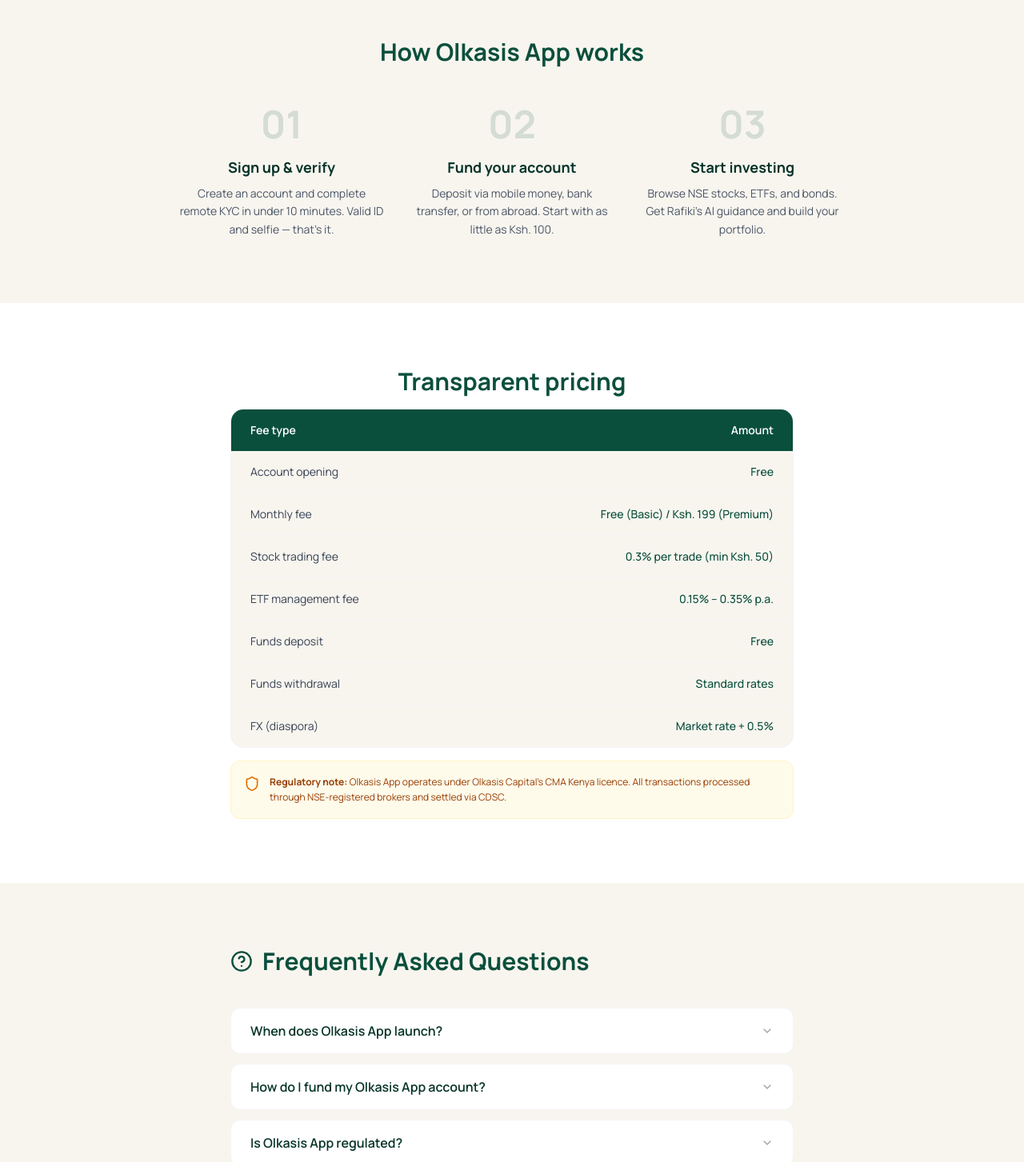
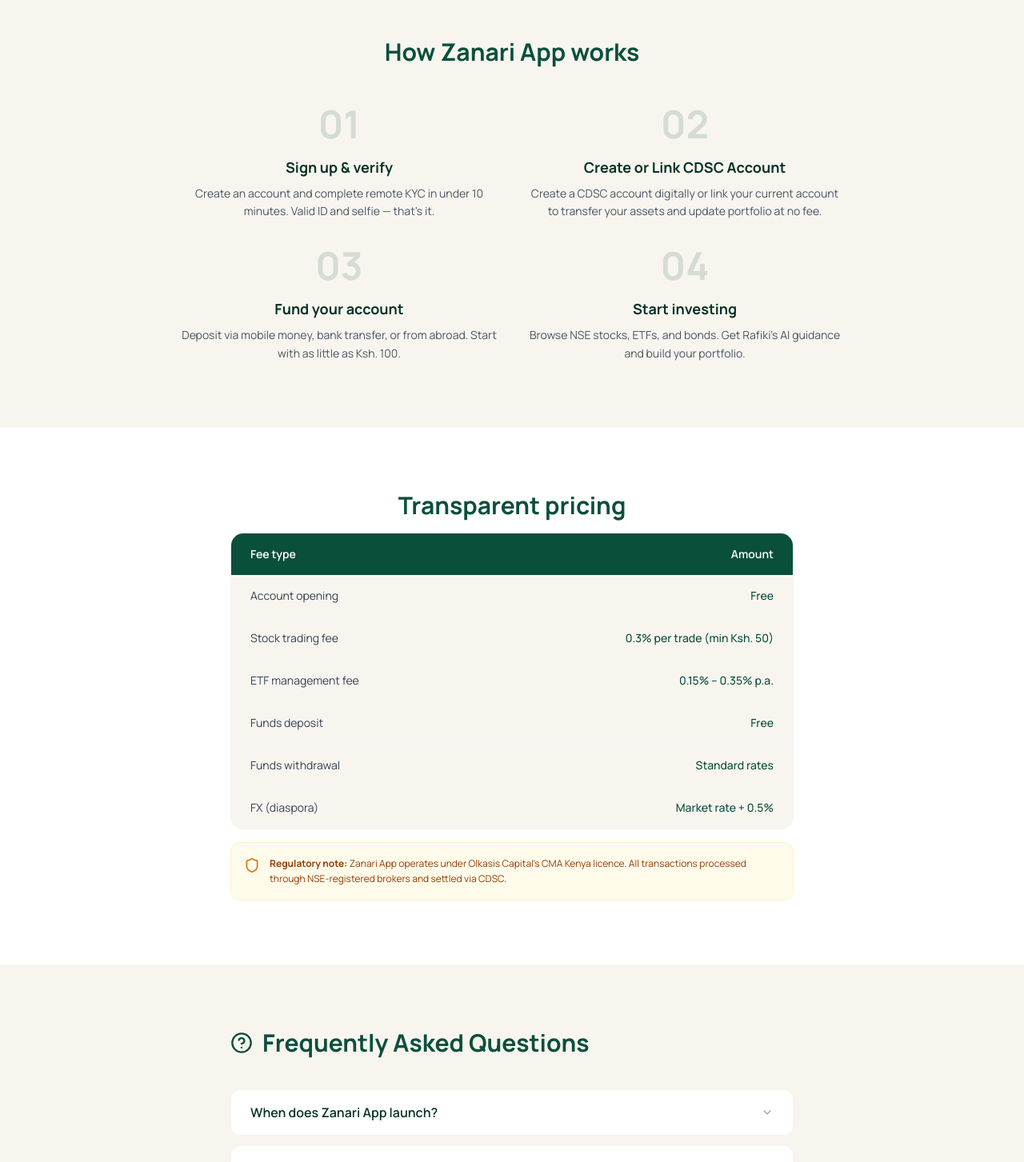
Before and after one commit to madgenius1/olkasiswebtest, a Next.js app: page /products/zanari-app in a window 1280 px wide. Shown: the part 1160-2613 px from the top of the page at 80% size. Built offline with nearby package versions, Linux system fonts and the light colour scheme.

Commit message:
Modified src/app/products/zanari-app/page.tsx

```diff
--- a/src/app/products/zanari-app/page.tsx
+++ b/src/app/products/zanari-app/page.tsx
@@ -1,29 +1,68 @@
 "use client";
 import { useState } from "react";
-import { ArrowRight, Zap, BarChart3, Star, BookOpen, Shield, HelpCircle, ChevronDown } from "lucide-react";
+import {
+  ArrowRight,
+  Zap,
+  BarChart3,
+  Star,
+  BookOpen,
+  Shield,
+  HelpCircle,
+  ChevronDown,
+} from "lucide-react";
 import Button from "@/components/ui/Button";
 import FormAlert from "@/components/ui/FormAlert";
 import { submitForm } from "@/lib/utils";
 
 const faqs = [
-  { q: "When does Olkasis App launch?", a: "We are targeting a Q4 2026 launch for Kenya. Join the waitlist to be first in line and receive exclusive founding member benefits." },
-  { q: "How do I fund my Olkasis App account?", a: "Olkasis App is built natively with mobile money integration. You can also fund via bank transfer or digital means. Minimum deposit is Ksh. 100." },
-  { q: "Is Olkasis App regulated?", a: "Yes. Olkasis App will operate under Olkasis Capital's CMA Kenya licence and CDSC registration. All transactions are fully compliant with NSE and CDSC requirements." },
-  { q: "Can I invest from outside Kenya?", a: "Yes — Olkasis App supports diaspora investors via remote KYC and accepts USD, GBP, and EUR deposits alongside Ksh." },
-  { q: "What is Rafiki?", a: "Rafiki (Swahili for 'friend') is Olkasis App's built-in AI investment advisor. It provides personalised portfolio guidance, market insights, and financial education." },
+  {
+    q: "When does Zanari App launch?",
+    a: "We are targeting a Q4 2026 launch for Kenya. Join the waitlist to be first in line and receive exclusive founding member benefits.",
+  },
+  {
+    q: "How do I fund my Zanari App account?",
+    a: "Zanari App is built natively with mobile money integration. You can also fund via bank transfer or digital means. Minimum deposit is Ksh. 100.",
+  },
+  {
+    q: "Is Zanari App regulated?",
+    a: "Yes. Zanari App will operate under Olkasis Capital's CMA Kenya licence and CDSC registration. All transactions are fully compliant with NSE and CDSC requirements.",
+  },
+  {
+    q: "Can I invest from outside Kenya?",
+    a: "Yes — Zanari App supports diaspora investors via remote KYC and accepts USD, GBP, and EUR deposits alongside Ksh.",
+  },
+  {
+    q: "What is Rafiki?",
+    a: "Rafiki (Swahili for 'friend') is Zanari App's built-in AI investment advisor. It provides personalised portfolio guidance, market insights, and financial education.",
+  },
 ];
 
 export default function OlkasisPage() {
   const [open, setOpen] = useState<number | null>(null);
-  const [form, setForm] = useState({ name: "", email: "", phone: "", type: "", country: "" });
-  const [formState, setFormState] = useState<{ status: "idle" | "loading" | "done"; success?: boolean; message?: string }>({ status: "idle" });
+  const [form, setForm] = useState({
+    name: "",
+    email: "",
+    phone: "",
+    type: "",
+    country: "",
+  });
+  const [formState, setFormState] = useState<{
+    status: "idle" | "loading" | "done";
+    success?: boolean;
+    message?: string;
+  }>({ status: "idle" });
 
   const handleSubmit = async (e: React.FormEvent) => {
     e.preventDefault();
     setFormState({ status: "loading" });
     const result = await submitForm("/api/waitlist", form);
-    setFormState({ status: "done", success: result.success, message: result.message });
-    if (result.success) setForm({ name: "", email: "", phone: "", type: "", country: "" });
+    setFormState({
+      status: "done",
+      success: result.success,
+      message: result.message,
+    });
+    if (result.success)
+      setForm({ name: "", email: "", phone: "", type: "", country: "" });
   };
 
   return (
@@ -34,13 +73,28 @@
             Flagship Product
           </div>
           <h1 className="text-5xl lg:text-6xl font-bold text-white mb-6">
-            Olkasis App.<br /><span className="text-[#c9a84c]">Invest in Kenya and Africa.</span><br />From your phone.
+            Zanari App.
+            <br />
+            <span className="text-[#c9a84c]">Invest in Kenya and Africa.</span>
+            <br />
+            From your phone.
           </h1>
           <p className="text-white/70 text-xl leading-relaxed max-w-2xl mb-8">
-            Kenya&apos;s most accessible retail investment platform. Mobile Money, Bank, and Digital funding, NSE stocks, ETFs, and Rafiki, your AI advisor — all in one app.
+            Kenya&apos;s most accessible retail investment platform. Mobile
+            Money, Bank, and Digital funding, NSE stocks, ETFs, and Rafiki, your
+            AI advisor — all in one app.
           </p>
           <div className="flex flex-wrap gap-4 items-center">
-            <Button variant="secondary" size="lg" className="gap-2" onClick={() => document.getElementById("waitlist")?.scrollIntoView({ behavior: "smooth" })}>
+            <Button
+              variant="secondary"
+              size="lg"
+              className="gap-2"
+              onClick={() =>
+                document
+                  .getElementById("waitlist")
+                  ?.scrollIntoView({ behavior: "smooth" })
+              }
+            >
               Join the Waitlist <ArrowRight className="w-5 h-5" />
             </Button>
             <div className="flex items-center gap-3 text-white/50 text-sm">
@@ -54,13 +108,31 @@
 
       <section className="bg-white py-20">
         <div className="max-w-6xl mx-auto px-4 sm:px-6 lg:px-8">
-          <h2 className="text-3xl font-bold text-[#0a4f3c] mb-12 text-center">Everything you need to invest in Africa</h2>
+          <h2 className="text-3xl font-bold text-[#0a4f3c] mb-12 text-center">
+            Everything you need to invest in Africa
+          </h2>
           <div className="grid sm:grid-cols-2 lg:grid-cols-4 gap-6">
             {[
-              { Icon: Zap, title: "Multiple Funding Options", desc: "Seamlessly Deposit and withdraw in seconds. Minimum Ksh. 100. No bank account required." },
-              { Icon: BarChart3, title: "NSE Stocks & ETFs", desc: "Full access to NSE-listed equities, government bonds, and curated African ETFs." },
-              { Icon: Star, title: "AI Advisor Rafiki", desc: "Your personal AI investment advisor. Personalised portfolio guidance, risk profiling, and 24/7 market insights." },
-              { Icon: BookOpen, title: "Learning Hub", desc: "Financial education built into the app. From 'What is a stock?' to advanced portfolio theory." },
+              {
+                Icon: Zap,
+                title: "Multiple Funding Options",
+                desc: "Seamlessly Deposit and withdraw in seconds. Minimum Ksh. 100. No bank account required.",
+              },
+              {
+                Icon: BarChart3,
+                title: "NSE Stocks & ETFs",
+                desc: "Full access to NSE-listed equities, government bonds, and curated African ETFs.",
+              },
+              {
+                Icon: Star,
+                title: "AI Advisor Rafiki",
+                desc: "Your personal AI investment advisor. Personalised portfolio guidance, risk profiling, and 24/7 market insights.",
+              },
+              {
+                Icon: BookOpen,
+                title: "Learning Hub",
+                desc: "Financial education built into the app. From 'What is a stock?' to advanced portfolio theory.",
+              },
             ].map(({ Icon, title, desc }) => (
               <div key={title} className="bg-[#f8f5ef] rounded-2xl p-6">
                 <div className="w-10 h-10 bg-[#0a4f3c] rounded-xl flex items-center justify-center mb-4">
@@ -76,16 +148,39 @@
 
       <section className="bg-[#f8f5ef] py-20">
         <div className="max-w-4xl mx-auto px-4 sm:px-6 lg:px-8 text-center">
-          <h2 className="text-3xl font-bold text-[#0a4f3c] mb-12">How Olkasis App works</h2>
-          <div className="grid sm:grid-cols-3 gap-8">
+          <h2 className="text-3xl font-bold text-[#0a4f3c] mb-12">
+            How Zanari App works
+          </h2>
+          <div className="grid sm:grid-cols-2 gap-8">
             {[
-              { step: "01", title: "Sign up & verify", desc: "Create an account and complete remote KYC in under 10 minutes. Valid ID and selfie — that's it." },
-              { step: "02", title: "Fund your account", desc: "Deposit via mobile money, bank transfer, or from abroad. Start with as little as Ksh. 100." },
-              { step: "03", title: "Start investing", desc: "Browse NSE stocks, ETFs, and bonds. Get Rafiki's AI guidance and build your portfolio." },
+              {
+                step: "01",
+                title: "Sign up & verify",
+                desc: "Create an account and complete remote KYC in under 10 minutes. Valid ID and selfie — that's it.",
+              },
+              {
+                step: "02",
+                title: "Create or Link CDSC Account",
+                desc: "Create a CDSC account digitally or link your current account to transfer your assets and update portfolio at no fee.",
+              },
+              {
+                step: "03",
+                title: "Fund your account",
+                desc: "Deposit via mobile money, bank transfer, or from abroad. Start with as little as Ksh. 100.",
+              },
+              {
+                step: "04",
+                title: "Start investing",
+                desc: "Browse NSE stocks, ETFs, and bonds. Get Rafiki's AI guidance and build your portfolio.",
+              },
             ].map(({ step, title, desc }) => (
               <div key={step} className="text-center">
-                <div className="text-5xl font-bold text-[#0a4f3c]/15 mb-4">{step}</div>
-                <h3 className="font-bold text-[#063328] text-lg mb-2">{title}</h3>
+                <div className="text-5xl font-bold text-[#0a4f3c]/15 mb-4">
+                  {step}
+                </div>
+                <h3 className="font-bold text-[#063328] text-lg mb-2">
+                  {title}
+                </h3>
                 <p className="text-gray-600 text-sm leading-relaxed">{desc}</p>
               </div>
             ))}
@@ -95,28 +190,36 @@
 
       <section className="bg-white py-20">
         <div className="max-w-3xl mx-auto px-4 sm:px-6 lg:px-8">
-          <h2 className="text-3xl font-bold text-[#0a4f3c] mb-4 text-center">Transparent pricing</h2>
+          <h2 className="text-3xl font-bold text-[#0a4f3c] mb-4 text-center">
+            Transparent pricing
+          </h2>
           <div className="bg-[#f8f5ef] rounded-2xl overflow-hidden border border-gray-100">
             <table className="w-full text-sm">
               <thead>
                 <tr className="bg-[#0a4f3c] text-white">
-                  <th className="text-left px-6 py-4 font-semibold">Fee type</th>
+                  <th className="text-left px-6 py-4 font-semibold">
+                    Fee type
+                  </th>
                   <th className="text-right px-6 py-4 font-semibold">Amount</th>
                 </tr>
               </thead>
               <tbody className="divide-y divide-gray-100">
                 {[
                   ["Account opening", "Free"],
-                  ["Monthly fee", "Free (Basic) / Ksh. 199 (Premium)"],
                   ["Stock trading fee", "0.3% per trade (min Ksh. 50)"],
                   ["ETF management fee", "0.15% – 0.35% p.a."],
                   ["Funds deposit", "Free"],
                   ["Funds withdrawal", "Standard rates"],
                   ["FX (diaspora)", "Market rate + 0.5%"],
                 ].map(([label, value]) => (
-                  <tr key={label} className="hover:bg-white/60 transition-colors">
+                  <tr
+                    key={label}
+                    className="hover:bg-white/60 transition-colors"
+                  >
                     <td className="px-6 py-4 text-gray-700">{label}</td>
-                    <td className="px-6 py-4 text-right font-medium text-[#0a4f3c]">{value}</td>
+                    <td className="px-6 py-4 text-right font-medium text-[#0a4f3c]">
+                      {value}
+                    </td>
                   </tr>
                 ))}
               </tbody>
@@ -125,7 +228,9 @@
           <div className="flex items-start gap-3 mt-4 p-4 bg-amber-50 border border-amber-100 rounded-xl">
             <Shield className="w-5 h-5 text-amber-600 flex-shrink-0 mt-0.5" />
             <p className="text-amber-800 text-xs leading-relaxed">
-              <strong>Regulatory note:</strong> Olkasis App operates under Olkasis Capital&apos;s CMA Kenya licence. All transactions processed through NSE-registered brokers and settled via CDSC.
+              <strong>Regulatory note:</strong> Zanari App operates under
+              Olkasis Capital&apos;s CMA Kenya licence. All transactions
+              processed through NSE-registered brokers and settled via CDSC.
             </p>
           </div>
         </div>
@@ -135,17 +240,30 @@
         <div className="max-w-3xl mx-auto px-4 sm:px-6 lg:px-8">
           <div className="flex items-center gap-3 mb-10">
             <HelpCircle className="w-7 h-7 text-[#0a4f3c]" />
-            <h2 className="text-3xl font-bold text-[#0a4f3c]">Frequently Asked Questions</h2>
+            <h2 className="text-3xl font-bold text-[#0a4f3c]">
+              Frequently Asked Questions
+            </h2>
           </div>
           <div className="space-y-3">
             {faqs.map((faq, i) => (
-              <div key={i} className="bg-white rounded-xl border border-gray-100 overflow-hidden">
-                <button className="w-full flex items-center justify-between px-6 py-4 text-left font-semibold text-[#063328] hover:bg-[#f8f5ef] transition-colors"
-                  onClick={() => setOpen(open === i ? null : i)}>
+              <div
+                key={i}
+                className="bg-white rounded-xl border border-gray-100 overflow-hidden"
+              >
+                <button
+                  className="w-full flex items-center justify-between px-6 py-4 text-left font-semibold text-[#063328] hover:bg-[#f8f5ef] transition-colors"
+                  onClick={() => setOpen(open === i ? null : i)}
+                >
                   {faq.q}
-                  <ChevronDown className={`w-4 h-4 text-gray-400 transition-transform ${open === i ? "rotate-180" : ""}`} />
+                  <ChevronDown
+                    className={`w-4 h-4 text-gray-400 transition-transform ${open === i ? "rotate-180" : ""}`}
+                  />
                 </button>
-                {open === i && <div className="px-6 pb-4 text-gray-600 text-sm leading-relaxed">{faq.a}</div>}
+                {open === i && (
+                  <div className="px-6 pb-4 text-gray-600 text-sm leading-relaxed">
+                    {faq.a}
+                  </div>
+                )}
               </div>
             ))}
           </div>
@@ -154,57 +272,130 @@
 
       <section id="waitlist" className="bg-[#063328] py-20">
         <div className="max-w-xl mx-auto px-4 sm:px-6 lg:px-8 text-center">
-          <h2 className="text-4xl font-bold text-white mb-3">Join the Olkasis App Waitlist</h2>
-          <p className="text-white/60 mb-8">Be among the first to access Kenya&apos;s most ambitious investment platform.</p>
+          <h2 className="text-4xl font-bold text-white mb-3">
+            Join the Zanari App Waitlist
+          </h2>
+          <p className="text-white/60 mb-8">
+            Be among the first to access Kenya&apos;s most ambitious investment
+            platform.
+          </p>
           {formState.status === "done" && formState.message && (
-            <div className="mb-6"><FormAlert type={formState.success ? "success" : "error"} message={formState.message} onClose={() => setFormState({ status: "idle" })} /></div>
+            <div className="mb-6">
+              <FormAlert
+                type={formState.success ? "success" : "error"}
+                message={formState.message}
+                onClose={() => setFormState({ status: "idle" })}
+              />
+            </div>
           )}
           <form onSubmit={handleSubmit} className="space-y-3 text-left">
             {[
               { id: "name", label: "Full name", type: "text", required: true },
-              { id: "email", label: "Email address", type: "email", required: true },
-              { id: "phone", label: "Phone number", type: "tel", required: false },
+              {
+                id: "email",
+                label: "Email address",
+                type: "email",
+                required: true,
+              },
+              {
+                id: "phone",
+                label: "Phone number",
+                type: "tel",
+                required: false,
+              },
             ].map((field) => (
               <div key={field.id}>
-                <label className="block text-white/70 text-sm mb-1">{field.label}</label>
+                <label className="block text-white/70 text-sm mb-1">
+                  {field.label}
+                </label>
                 <input
                   title="select"
-                  type={field.type} required={field.required} value={form[field.id as keyof typeof form]} onChange={(e) => setForm({ ...form, [field.id]: e.target.value })}
-                  className="w-full px-4 py-3 rounded-xl bg-white/10 border border-white/20 text-white placeholder-white/30 focus:outline-none focus:border-[#c9a84c]" />
+                  type={field.type}
+                  required={field.required}
+                  value={form[field.id as keyof typeof form]}
+                  onChange={(e) =>
+                    setForm({ ...form, [field.id]: e.target.value })
+                  }
+                  className="w-full px-4 py-3 rounded-xl bg-white/10 border border-white/20 text-white placeholder-white/30 focus:outline-none focus:border-[#c9a84c]"
+                />
               </div>
             ))}
             <div>
-              <label className="block text-white/70 text-sm mb-1">Country</label>
+              <label className="block text-white/70 text-sm mb-1">
+                Country
+              </label>
               <select
-              title="select"
-              value={form.country} onChange={(e) => setForm({ ...form, country: e.target.value })}
-                className="w-full px-4 py-3 rounded-xl bg-white/10 border border-white/20 text-white focus:outline-none focus:border-[#c9a84c] appearance-none">
-                <option value="" className="bg-[#063328]">Select country</option>
-                <option value="KE" className="bg-[#063328]">Kenya</option>
-                <option value="UG" className="bg-[#063328]">Uganda</option>
-                <option value="TZ" className="bg-[#063328]">Tanzania</option>
-                <option value="TZ" className="bg-[#063328]">Rwanda</option>
-                <option value="GB" className="bg-[#063328]">United Kingdom</option>
-                <option value="US" className="bg-[#063328]">United States</option>
-                <option value="CA" className="bg-[#063328]">Canada</option>
-                <option value="AU" className="bg-[#063328]">Australia</option>
-                <option value="other" className="bg-[#063328]">Other</option>
+                title="select"
+                value={form.country}
+                onChange={(e) => setForm({ ...form, country: e.target.value })}
+                className="w-full px-4 py-3 rounded-xl bg-white/10 border border-white/20 text-white focus:outline-none focus:border-[#c9a84c] appearance-none"
+              >
+                <option value="" className="bg-[#063328]">
+                  Select country
+                </option>
+                <option value="KE" className="bg-[#063328]">
+                  Kenya
+                </option>
+                <option value="UG" className="bg-[#063328]">
+                  Uganda
+                </option>
+                <option value="TZ" className="bg-[#063328]">
+                  Tanzania
+                </option>
+                <option value="TZ" className="bg-[#063328]">
+                  Rwanda
+                </option>
+                <option value="GB" className="bg-[#063328]">
+                  United Kingdom
+                </option>
+                <option value="US" className="bg-[#063328]">
+                  United States
+                </option>
+                <option value="CA" className="bg-[#063328]">
+                  Canada
+                </option>
+                <option value="AU" className="bg-[#063328]">
+                  Australia
+                </option>
+                <option value="other" className="bg-[#063328]">
+                  Other
+                </option>
               </select>
             </div>
             <div>
-              <label className="block text-white/70 text-sm mb-1">I am a...</label>
+              <label className="block text-white/70 text-sm mb-1">
+                I am a...
+              </label>
               <select
                 title="select"
-                value={form.type} onChange={(e) => setForm({ ...form, type: e.target.value })}
-                className="w-full px-4 py-3 rounded-xl bg-white/10 border border-white/20 text-white focus:outline-none focus:border-[#c9a84c] appearance-none">
-                <option value="" className="bg-[#063328]">Select investor type</option>
-                <option value="individual" className="bg-[#063328]">Individual investor</option>
-                <option value="institution" className="bg-[#063328]">Institution / SACCO</option>
-                <option value="diaspora" className="bg-[#063328]">Diaspora investor</option>
-                <option value="advisor" className="bg-[#063328]">Financial advisor</option>
+                value={form.type}
+                onChange={(e) => setForm({ ...form, type: e.target.value })}
+                className="w-full px-4 py-3 rounded-xl bg-white/10 border border-white/20 text-white focus:outline-none focus:border-[#c9a84c] appearance-none"
+              >
+                <option value="" className="bg-[#063328]">
+                  Select investor type
+                </option>
+                <option value="individual" className="bg-[#063328]">
+                  Individual investor
+                </option>
+                <option value="institution" className="bg-[#063328]">
+                  Institution / SACCO
+                </option>
+                <option value="diaspora" className="bg-[#063328]">
+                  Diaspora investor
+                </option>
+                <option value="advisor" className="bg-[#063328]">
+                  Financial advisor
+                </option>
               </select>
             </div>
-            <Button type="submit" variant="secondary" size="lg" className="w-full mt-2" disabled={formState.status === "loading"}>
+            <Button
+              type="submit"
+              variant="secondary"
+              size="lg"
+              className="w-full mt-2"
+              disabled={formState.status === "loading"}
+            >
               {formState.status === "loading" ? "Joining..." : "Join Waitlist"}
             </Button>
           </form>
```
